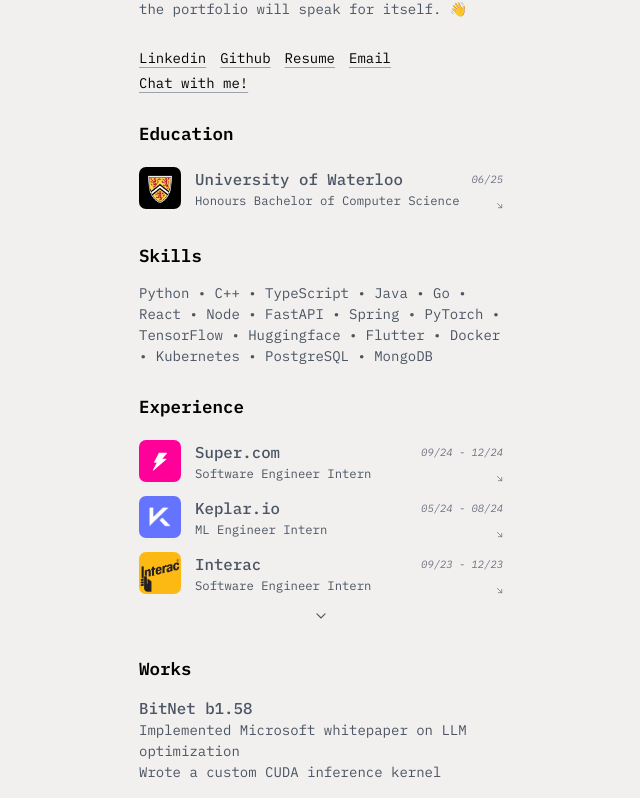
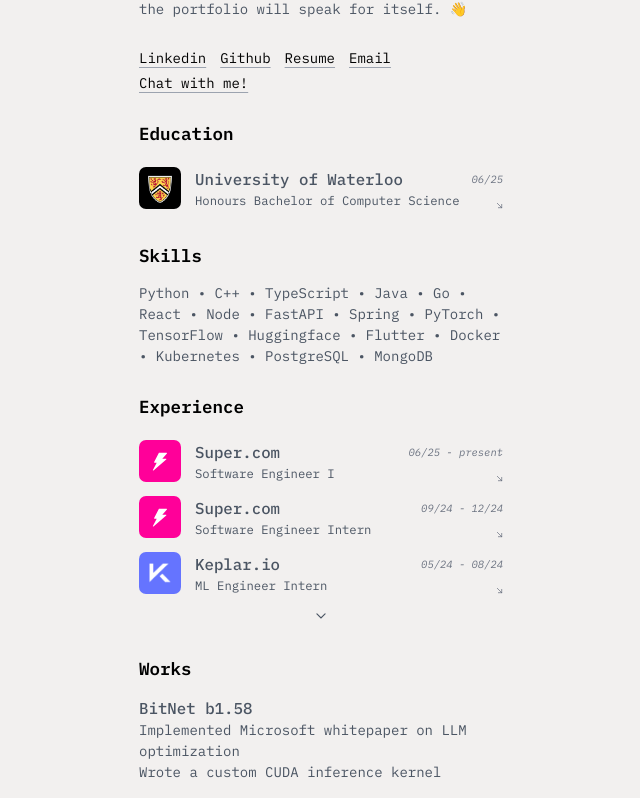
Before and after one commit to wx02shi/website, a React (Vite) app: page / in a window 1280 px wide. Shown: the part 442-1240 px from the top of the page, without its empty margins (319-959 px from the left). Built offline with nearby package versions, Linux system fonts and the light colour scheme.

Commit message:
add latest role

```diff
--- a/src/data.jsx
+++ b/src/data.jsx
@@ -36,6 +36,17 @@
 ];
 
 export const experience = [
+  {
+    company: "Super.com",
+    role: "Software Engineer I",
+    duration: "06/25 - present",
+    location: "Toronto",
+    icon: "logos/super.svg",
+    link: "https://www.super.com/",
+    summary: [
+      "Building the Earnings product",
+    ],
+  },
   {
     company: "Super.com",
     role: "Software Engineer Intern",
```
